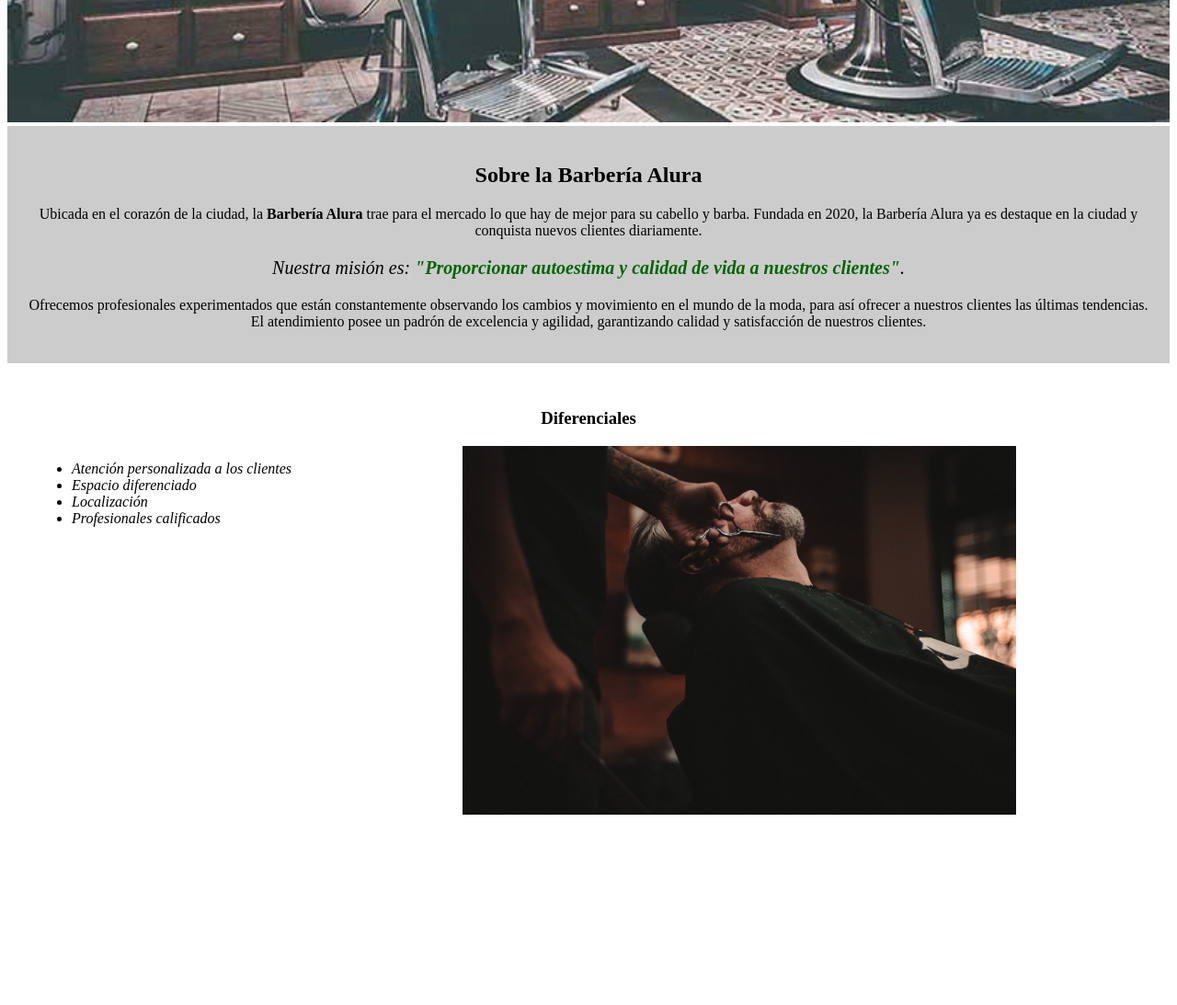
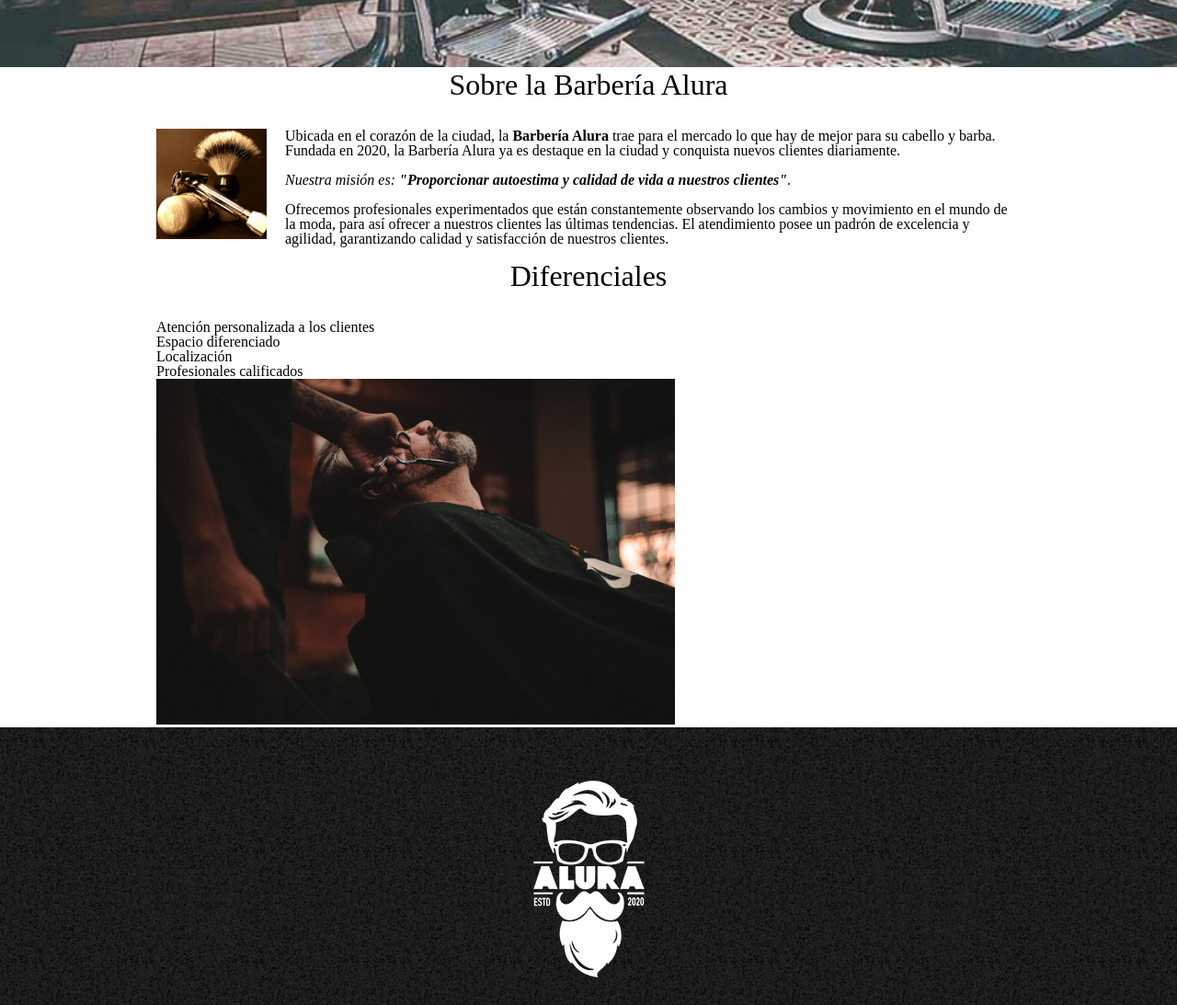
Before and after one commit to JepcDev/barberia-alura, a plain HTML site: page index.html in a window 1280 px wide. Shown: the part 700-1793 px from the top of the page at 92% size. Before the commit the page ends 1628 px from the top, so only its background shows below. Drawn offline with Linux system fonts and the light colour scheme.

Commit message:
feat: Add style home page; Add css to home page; Add float to utensilio

```diff
--- a/index.html
+++ b/index.html
@@ -5,9 +5,9 @@
 
     <meta charset="UTF-8">
     <title>Barbería Alura</title>
-    <!-- <link rel="stylesheet" href="reset.css"> -->
-    <!-- <link rel="stylesheet" href="style.css"> -->
-    <link rel="stylesheet" href="style-home.css">
+    <link rel="stylesheet" href="reset.css">
+    <link rel="stylesheet" href="style.css">
+    <!-- <link rel="stylesheet" href="style-home.css"> -->
 
   </head>
 
@@ -15,7 +15,6 @@
 
     <header>
       <div class="caja">
-        <h1 class="titulo-principal">Barbería Alura</h1>
         <h1><img src="src/logo.png" alt="logo.jpg"></h1>
         <nav>
           <ul>
@@ -24,22 +23,26 @@
             <li><a href="contact.html">Contacto</a></li>
           </ul>
         </nav>
+      </div>
     </header>
 
-    <img id="banner" src="src/banner.jpg" alt="barberia.jpg">
+    <img class="banner" src="src/banner.jpg" alt="barberia.jpg">
 
-    <div class="principal">
-      <h2 class="titulo-centralizado">Sobre la Barbería Alura</h2>
+    <main>
+      <section class="principal">
+        <h2 class="titulo-principal">Sobre la Barbería Alura</h2>
+
+        <img class="utensilios" src="src/utensilios.jpg" alt="Utensilios de un barbero.">
 
         <p>Ubicada en el corazón de la ciudad, la <strong>Barbería Alura</strong> trae para el mercado lo que hay de mejor para su cabello y barba. Fundada en 2020, la Barbería Alura ya es destaque en la ciudad y conquista nuevos clientes diariamente.</p>
 
         <p id="mision"><em>Nuestra misión es: <strong>"Proporcionar autoestima y calidad de vida a nuestros clientes"</strong>.</em></p>
 
         <p>Ofrecemos profesionales experimentados que están constantemente observando los cambios y movimiento en el mundo de la moda, para así ofrecer a nuestros clientes las últimas tendencias. El atendimiento posee un padrón de excelencia y agilidad, garantizando calidad y satisfacción de nuestros clientes.</p>
-    </div>
+      </section>
 
-    <div class="diferenciales">
-      <h3 class="titulo-centralizado">Diferenciales</h3>
+      <section class="diferenciales">
+        <h3 class="titulo-principal">Diferenciales</h3>
 
         <ul>
           <li class="items">Atención personalizada a los clientes</li>
@@ -49,7 +52,14 @@
         </ul>
 
         <img src="src/diferenciales.jpg" class="imagenDiferenciales" alt="diferenciales.jpg">
-    </div>
+      </section>
+    </main>
+
+    <footer>
+      <img src="src/logo-blanco.png" alt="logo-blanco.png">
+      <p class="copyright">&copy Copyright Barbería Alura - 2020</p>
+      <!-- unicode-table.com -->
+    </footer>
 
   </body>
 </html>
--- a/style.css
+++ b/style.css
@@ -148,3 +148,38 @@ td, th{
   border: 1px solid #000000;
   padding: 8px 15px;
 }
+
+/* CSS para nuestra home */
+
+.titulo-principal{
+  text-align: center;
+  font-size: 2em;
+  margin: 0 0 1em;
+  clear: left;
+}
+
+.banner{
+  width: 100%;
+}
+
+.principal p{
+  margin: 0 0 1em;
+}
+
+.principal strong{
+  font-weight: bold;
+}
+
+.principal em{
+  font-style: italic;
+}
+
+.utensilios{
+  width: 120px;
+  float: left;
+  margin: 0 20px 20px 0;
+}
+
+.imagenDiferenciales{
+  width: 60%;
+}
```
Also changed, not shown: products.html (+0 -1 lines), src/utensilios.jpg (added). Lines whose indentation alone changed are shown as unchanged.
